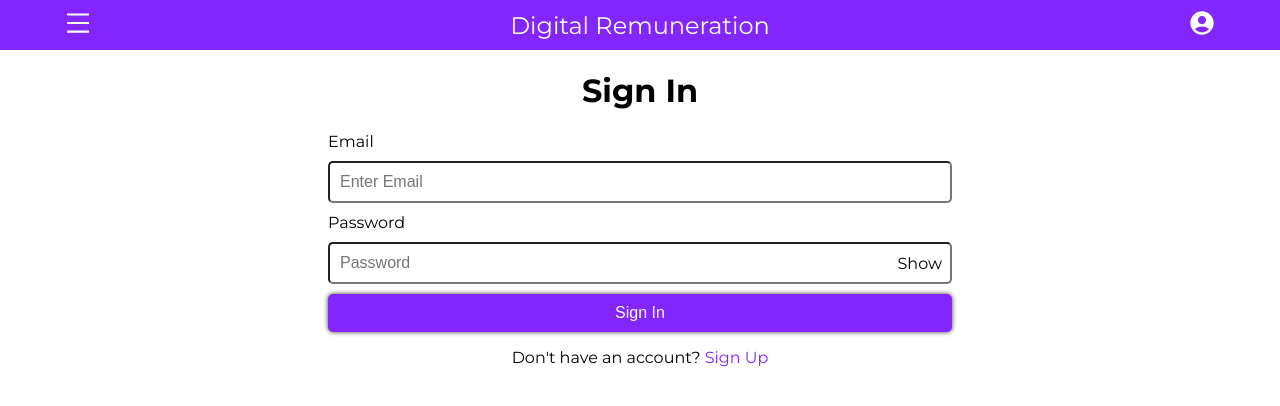
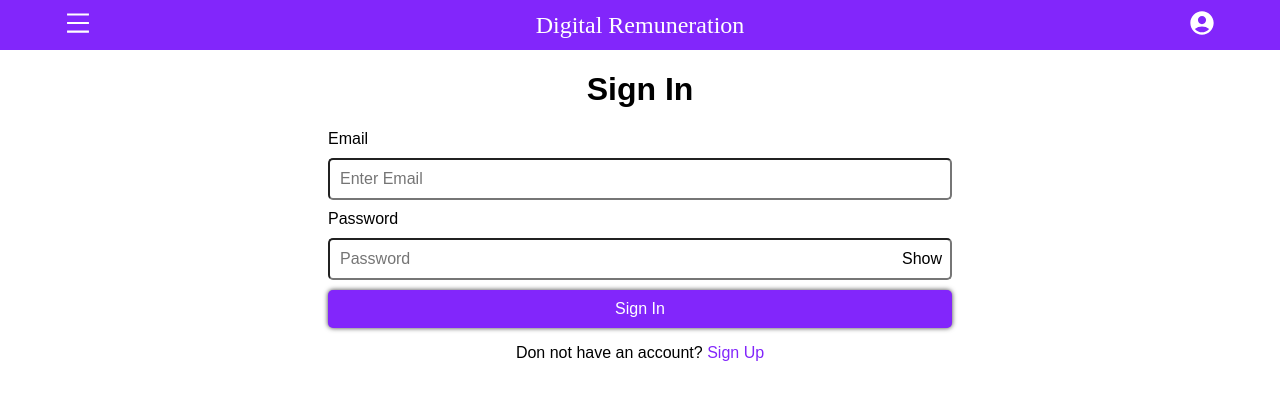
Before and after one commit to mmishihab/Remuneration, a Next.js app: page / in a window 1280 px wide. Shown: the top 406 px of the page. Built offline with nearby package versions, Linux system fonts and the light colour scheme.

Commit message:
netlify deploy issue

```diff
--- a/src/app/allBill/page.js
+++ b/src/app/allBill/page.js
@@ -17,7 +17,6 @@ function AllBill() {
 
   useEffect(() => {
     setIsMounted(true);
-    console.log(savedUser);
   }, []);
 
   useEffect(() => {
--- a/src/app/layout.js
+++ b/src/app/layout.js
@@ -1,5 +1,4 @@
 /** @format */
-
 import NavbarComponent from "../../components/NavBar.component";
 import UserContextProvider from "../../context/user.context";
 
@@ -12,16 +11,7 @@ export default function RootLayout({ children }) {
   return (
     <html lang="en">
       <head>
-        <link rel="preconnect" href="https://fonts.googleapis.com" />
-        <link
-          rel="preconnect"
-          href="https://fonts.gstatic.com"
-          crossOrigin="anonymous"
-        />
-        <link
-          href="https://fonts.googleapis.com/css2?family=Montserrat:ital,wght@0,100..900;1,100..900&display=swap"
-          rel="stylesheet"
-        />
+
       </head>
 
       <body style={styles.body}>
@@ -38,7 +28,7 @@ const styles = {
   body: {
     margin: 0,
     padding: 0,
-    fontFamily: "Montserrat",
+    fontFamily: "sans-serif",
     height: "100vh",
     width: "100vw",
     overflow: "hidden",
--- a/src/app/page.js
+++ b/src/app/page.js
@@ -146,7 +146,7 @@ function SignIn() {
         </button>
       </div>
       <p style={{ fontSize: 16 }}>
-        Don't have an account?{" "}
+        Don not have an account?{" "}
         <span
           style={{
             color: color.teal,
```
